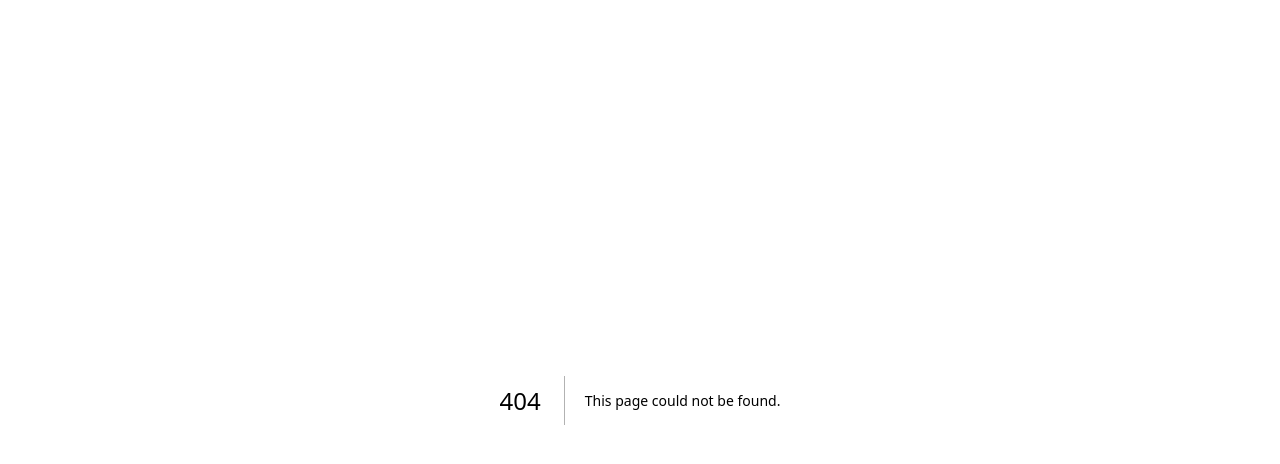
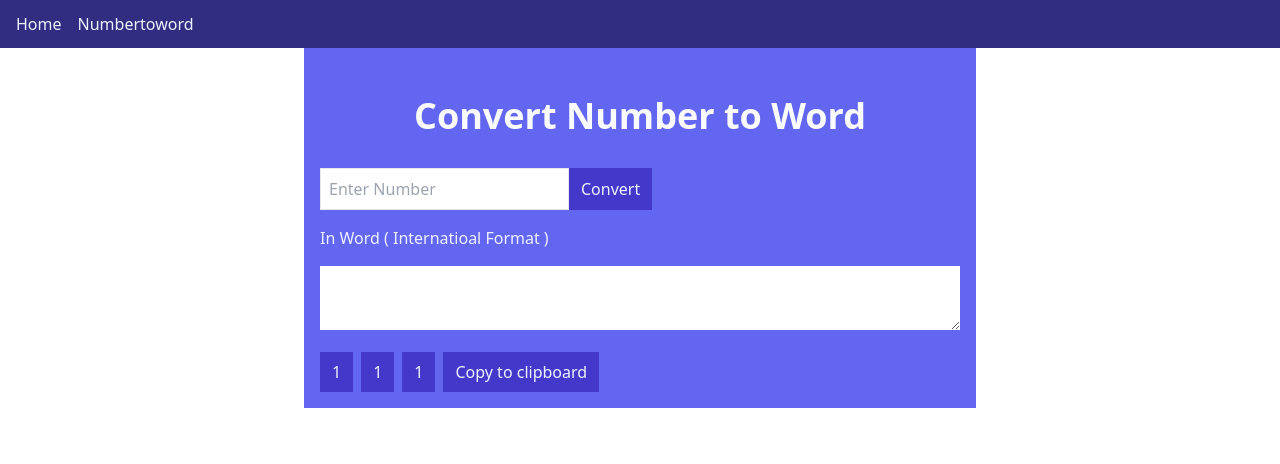
Before and after one commit to rahulkumar900/calculator, a Next.js app: page /number-to-word in a window 1280 px wide. Before the commit this address had no page. Shown: the top 464 px of the page. Built offline with nearby package versions, Linux system fonts and the light colour scheme.

Commit message:
added first feture number to word

```diff
--- /dev/null
+++ b/lib/numtoword.js
@@ -0,0 +1,71 @@
+const a = [
+  "",
+  "one ",
+  "two ",
+  "three ",
+  "four ",
+  "five ",
+  "six ",
+  "seven ",
+  "eight ",
+  "nine ",
+  "ten ",
+  "eleven ",
+  "twelve ",
+  "thirteen ",
+  "fourteen ",
+  "fifteen ",
+  "sixteen ",
+  "seventeen ",
+  "eighteen ",
+  "nineteen ",
+];
+const b = [
+  "",
+  "",
+  "twenty",
+  "thirty",
+  "forty",
+  "fifty",
+  "sixty",
+  "seventy",
+  "eighty",
+  "ninety",
+];
+
+// Define regular expression
+
+const regex = /^(\d{2})(\d{2})(\d{2})(\d{1})(\d{2})$/; // 00,00,00,0,00
+
+const getLT20 = (n) => a[Number(n)];
+const getGT20 = (n) => b[n[0]] + " " + a[n[1]];
+
+function numWords(input) {
+  const num = Number(input);
+
+  if (isNaN(num)) return "";
+  if (num === 0) return "zero";
+
+  const numStr = num.toString();
+
+  if (numStr.length > 9) {
+    throw new Error("overflow"); // doesnot support converting more than 9 digits
+  }
+
+  const [, n1, n2, n3, n4, n5] = ("000000000" + numStr).substr(-9).match(regex);
+
+  console.log(n1, n2, n3, n4, n5);
+  let str = "";
+
+  str += n1 != 0 ? (getLT20(n1) || getGT20(n1)) + "crore " : "";
+  str += n2 != 0 ? (getLT20(n2) || getGT20(n2)) + "lacks " : "";
+  str += n3 != 0 ? (getLT20(n3) || getGT20(n3)) + "thousand " : "";
+  str += n4 != 0 ? getLT20(n4) + "hundred " : "";
+  str += n5 != 0 && str != "" ? "and " : "";
+  str += n5 != 0 ? getLT20(n5) || getGT20(n5) : "";
+
+  return str.trim();
+}
+
+
+export default numWords;
--- a/package.json
+++ b/package.json
@@ -13,6 +13,12 @@
     "eslint-config-next": "13.2.4",
     "next": "13.2.4",
     "react": "18.2.0",
+    "react-copy-to-clipboard": "^5.1.0",
     "react-dom": "18.2.0"
+  },
+  "devDependencies": {
+    "autoprefixer": "^10.4.14",
+    "postcss": "^8.4.21",
+    "tailwindcss": "^3.2.7"
   }
 }
--- /dev/null
+++ b/postcss.config.js
@@ -0,0 +1,6 @@
+module.exports = {
+  plugins: {
+    tailwindcss: {},
+    autoprefixer: {},
+  },
+}
--- a/src/app/globals.css
+++ b/src/app/globals.css
@@ -1,107 +1,3 @@
-:root {
-  --max-width: 1100px;
-  --border-radius: 12px;
-  --font-mono: ui-monospace, Menlo, Monaco, 'Cascadia Mono', 'Segoe UI Mono',
-    'Roboto Mono', 'Oxygen Mono', 'Ubuntu Monospace', 'Source Code Pro',
-    'Fira Mono', 'Droid Sans Mono', 'Courier New', monospace;
-
-  --foreground-rgb: 0, 0, 0;
-  --background-start-rgb: 214, 219, 220;
-  --background-end-rgb: 255, 255, 255;
-
-  --primary-glow: conic-gradient(
-    from 180deg at 50% 50%,
-    #16abff33 0deg,
-    #0885ff33 55deg,
-    #54d6ff33 120deg,
-    #0071ff33 160deg,
-    transparent 360deg
-  );
-  --secondary-glow: radial-gradient(
-    rgba(255, 255, 255, 1),
-    rgba(255, 255, 255, 0)
-  );
-
-  --tile-start-rgb: 239, 245, 249;
-  --tile-end-rgb: 228, 232, 233;
-  --tile-border: conic-gradient(
-    #00000080,
-    #00000040,
-    #00000030,
-    #00000020,
-    #00000010,
-    #00000010,
-    #00000080
-  );
-
-  --callout-rgb: 238, 240, 241;
-  --callout-border-rgb: 172, 175, 176;
-  --card-rgb: 180, 185, 188;
-  --card-border-rgb: 131, 134, 135;
-}
-
-@media (prefers-color-scheme: dark) {
-  :root {
-    --foreground-rgb: 255, 255, 255;
-    --background-start-rgb: 0, 0, 0;
-    --background-end-rgb: 0, 0, 0;
-
-    --primary-glow: radial-gradient(rgba(1, 65, 255, 0.4), rgba(1, 65, 255, 0));
-    --secondary-glow: linear-gradient(
-      to bottom right,
-      rgba(1, 65, 255, 0),
-      rgba(1, 65, 255, 0),
-      rgba(1, 65, 255, 0.3)
-    );
-
-    --tile-start-rgb: 2, 13, 46;
-    --tile-end-rgb: 2, 5, 19;
-    --tile-border: conic-gradient(
-      #ffffff80,
-      #ffffff40,
-      #ffffff30,
-      #ffffff20,
-      #ffffff10,
-      #ffffff10,
-      #ffffff80
-    );
-
-    --callout-rgb: 20, 20, 20;
-    --callout-border-rgb: 108, 108, 108;
-    --card-rgb: 100, 100, 100;
-    --card-border-rgb: 200, 200, 200;
-  }
-}
-
-* {
-  box-sizing: border-box;
-  padding: 0;
-  margin: 0;
-}
-
-html,
-body {
-  max-width: 100vw;
-  overflow-x: hidden;
-}
-
-body {
-  color: rgb(var(--foreground-rgb));
-  background: linear-gradient(
-      to bottom,
-      transparent,
-      rgb(var(--background-end-rgb))
-    )
-    rgb(var(--background-start-rgb));
-}
-
-a {
-  color: inherit;
-  text-decoration: none;
-}
-
-@media (prefers-color-scheme: dark) {
-  html {
-    color-scheme: dark;
-  }
-}
+@tailwind base;
+@tailwind components;
+@tailwind utilities;
--- a/src/app/layout.js
+++ b/src/app/layout.js
@@ -1,14 +1,25 @@
-import './globals.css'
+import Link from "next/link";
+import "./globals.css";
 
 export const metadata = {
-  title: 'Create Next App',
-  description: 'Generated by create next app',
-}
+  title: "Create Next App",
+  description: "Generated by create next app",
+};
 
 export default function RootLayout({ children }) {
   return (
     <html lang="en">
-      <body>{children}</body>
+      <body>
+        <ul className="flex gap-4 bg-indigo-900  px-4 py-3">
+          <li>
+            <Link className="hover:text-indigo-200 text-indigo-50" href="/">Home</Link>
+          </li>
+          <li>
+            <Link className="hover:text-indigo-200 text-indigo-50" href="/number-to-word">Numbertoword</Link>
+          </li>
+        </ul>
+        {children}
+      </body>
     </html>
-  )
+  );
 }
--- /dev/null
+++ b/src/app/number-to-word/layout.js
@@ -0,0 +1,7 @@
+import React, { Children } from 'react'
+
+export default function Layout({children}) {
+  return (
+    <div className=''>{children}</div>
+  )
+}
--- /dev/null
+++ b/src/app/number-to-word/page.js
@@ -0,0 +1,76 @@
+"use client";
+
+import React, { useCallback, useState } from "react";
+import { CopyToClipboard } from "react-copy-to-clipboard";
+import numWords from "../../../lib/numtoword";
+export default function numberToWord() {
+  const [value, setValue] = useState("");
+  const [copied, setCopied] = useState(false);
+  const [word, setWord] = useState("");
+
+  const handleChange = useCallback((e) => {
+    setValue(Number(e.target.value));
+    setCopied(false);
+  }, []);
+  const handleCopy = useCallback(() => {
+    setCopied(true);
+  }, []);
+
+  const convert = () => {
+    let word = numWords(value);
+    setWord(word);
+  };
+
+  return (
+    <div className="p-4 mx-auto max-w-2xl  bg-indigo-500">
+      <h1 className="text-4xl my-8 font-bold text-center text-gray-50">
+        Convert Number to Word
+      </h1>
+      <div className="space-y-4">
+        <div className="flex justify-left">
+          <input
+            onChange={handleChange}
+            className={`  ${(value !='' && isNaN(value)) ? `border-red-600 text-red-700`:``} border  p-2 outline-none `}
+            // className={true ? 'border-red-600':"" + "border  p-2 outline-none"}
+            placeholder="Enter Number"
+            type="text"
+          />
+          <button
+            onClick={convert}
+            className="bg-indigo-700 px-3 py-2 text-indigo-50"
+          >
+           {(value !='' && isNaN(value)) ? 'only Number 👿'  : 'Convert'}
+          </button>
+        </div>
+        <div className="space-y-4">
+          <p className="text-indigo-50">In Word ( Internatioal Format )</p>
+          <textarea
+            readOnly
+            className="w-full h-16 p-2"
+            value={word}
+          ></textarea>
+          <div className="inline-flex gap-2">
+            <button className="text-indigo-50 bg-indigo-700 px-3 py-2">
+              1
+            </button>
+            <button className="text-indigo-50 bg-indigo-700 px-3 py-2">
+              1
+            </button>
+            <button className="text-indigo-50 bg-indigo-700 px-3 py-2">
+              1
+            </button>
+            <CopyToClipboard
+              className={`${copied ? `bg-green-600` : ''} text-indigo-50 bg-indigo-700 px-3 py-2`}
+              onCopy={handleCopy}
+              text={word}
+            >
+              <button className="">
+                {copied ? "Copied👍" : "Copy to clipboard"}
+              </button>
+            </CopyToClipboard>
+          </div>
+        </div>
+      </div>
+    </div>
+  );
+}
--- a/src/app/page.js
+++ b/src/app/page.js
@@ -6,86 +6,9 @@ const inter = Inter({ subsets: ['latin'] })
 
 export default function Home() {
   return (
-    <main className={styles.main}>
-      <div className={styles.description}>
-        <p>
-          Get started by editing&nbsp;
-          <code className={styles.code}>src/app/page.js</code>
-        </p>
-        <div>
-          <a
-            href="https://vercel.com?utm_source=create-next-app&utm_medium=appdir-template&utm_campaign=create-next-app"
-            target="_blank"
-            rel="noopener noreferrer"
-          >
-            By{' '}
-            <Image
-              src="/vercel.svg"
-              alt="Vercel Logo"
-              className={styles.vercelLogo}
-              width={100}
-              height={24}
-              priority
-            />
-          </a>
-        </div>
-      </div>
+    <main>
+      <h1 className='text-xl '>Homepage</h1>
 
-      <div className={styles.center}>
-        <Image
-          className={styles.logo}
-          src="/next.svg"
-          alt="Next.js Logo"
-          width={180}
-          height={37}
-          priority
-        />
-        <div className={styles.thirteen}>
-          <Image src="/thirteen.svg" alt="13" width={40} height={31} priority />
-        </div>
-      </div>
-
-      <div className={styles.grid}>
-        <a
-          href="https://beta.nextjs.org/docs?utm_source=create-next-app&utm_medium=appdir-template&utm_campaign=create-next-app"
-          className={styles.card}
-          target="_blank"
-          rel="noopener noreferrer"
-        >
-          <h2 className={inter.className}>
-            Docs <span>-&gt;</span>
-          </h2>
-          <p className={inter.className}>
-            Find in-depth information about Next.js features and API.
-          </p>
-        </a>
-
-        <a
-          href="https://vercel.com/templates?framework=next.js&utm_source=create-next-app&utm_medium=appdir-template&utm_campaign=create-next-app"
-          className={styles.card}
-          target="_blank"
-          rel="noopener noreferrer"
-        >
-          <h2 className={inter.className}>
-            Templates <span>-&gt;</span>
-          </h2>
-          <p className={inter.className}>Explore the Next.js 13 playground.</p>
-        </a>
-
-        <a
-          href="https://vercel.com/new?utm_source=create-next-app&utm_medium=appdir-template&utm_campaign=create-next-app"
-          className={styles.card}
-          target="_blank"
-          rel="noopener noreferrer"
-        >
-          <h2 className={inter.className}>
-            Deploy <span>-&gt;</span>
-          </h2>
-          <p className={inter.className}>
-            Instantly deploy your Next.js site to a shareable URL with Vercel.
-          </p>
-        </a>
-      </div>
     </main>
   )
 }
--- /dev/null
+++ b/tailwind.config.js
@@ -0,0 +1,15 @@
+/** @type {import('tailwindcss').Config} */
+module.exports = {
+  content: [
+    "./app/**/*.{js,ts,jsx,tsx}",
+    "./pages/**/*.{js,ts,jsx,tsx}",
+    "./components/**/*.{js,ts,jsx,tsx}",
+
+    // Or if using `src` directory:
+    "./src/**/*.{js,ts,jsx,tsx}",
+  ],
+  theme: {
+    extend: {},
+  },
+  plugins: [],
+}
```
Also changed, not shown: 1 other file (tests, documents, lock files or other folders).
